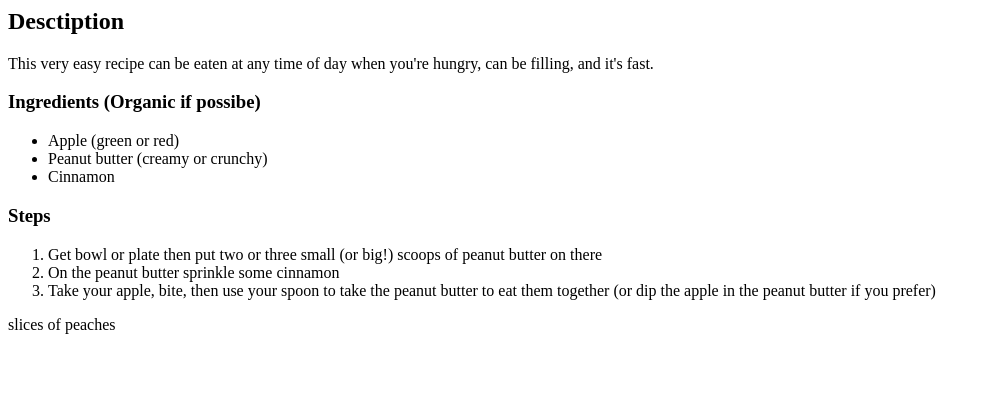
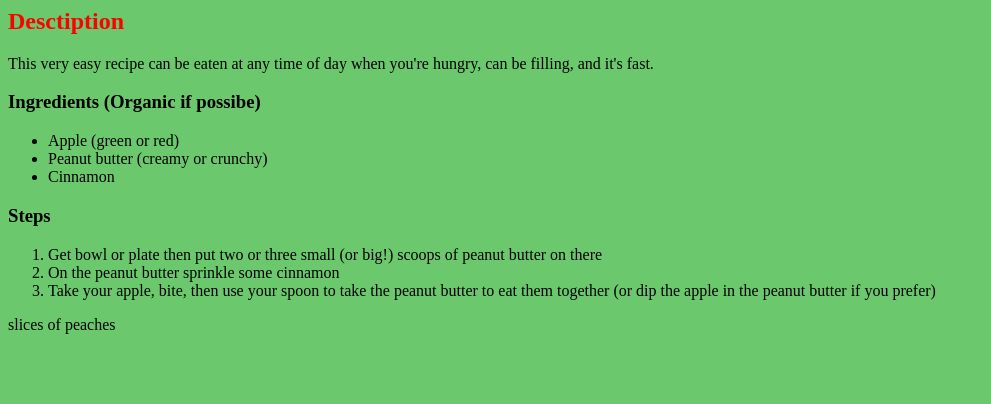
Before and after one commit to CozyFlintstone/odin-recipes, a plain HTML site: page recipes/apples-pb.html in a window 1280 px wide. Shown: the part 396-800 px from the top of the page, without its empty margins (0-991 px from the left). Drawn offline with Linux system fonts and the light colour scheme.

Commit message:
Add background for apples.css

```diff
--- a/recipes/apples-pb.html
+++ b/recipes/apples-pb.html
@@ -1,10 +1,11 @@
 <!DOCTYPE html>
-<html lang="en">
+<html class="a-bg" lang="en">
 <head>
     <meta charset="UTF-8">
     <meta http-equiv="X-UA-Compatible" content="IE=edge">
     <meta name="viewport" content="width=device-width, initial-scale=1.0">
     <title>Apples And Peanut Butter</title>
+    <link rel="stylesheet" href="apples.css">
 </head>
 <body>
 
--- /dev/null
+++ b/recipes/apples.css
@@ -0,0 +1,7 @@
+html {
+    background-color: rgb(107, 200, 109);
+}
+
+h2 {
+    color: red;
+}
```
Also changed, not shown: recipes/styles.css (added).
